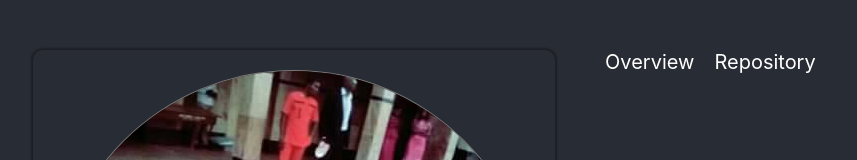
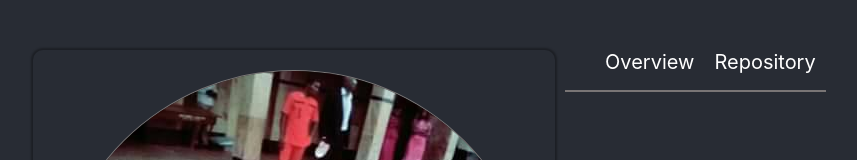
Before and after one commit to ceasar28/profile, a React (Create React App) app: page / in a window 1280 px wide. Shown: the top 160 px of the page, without its empty margins (17-874 px from the left). Built offline with nearby package versions, Linux system fonts and the light colour scheme.

Commit message:
Right side

```diff
--- a/src/Components/Rightcomponents/Rightside.js
+++ b/src/Components/Rightcomponents/Rightside.js
@@ -1,7 +1,12 @@
 import Rightnav from "./Rightnav";
-
+import Wrapper from "./Wrapper";
 const Rightside = () => {
-  return <Rightnav />;
+  return (
+    <div>
+      <Rightnav />
+      <Wrapper />
+    </div>
+  );
 };
 
 export default Rightside;
--- a/src/Components/Rightcomponents/Wrapper.css
+++ b/src/Components/Rightcomponents/Wrapper.css
@@ -0,0 +1,5 @@
+.wrapper {
+  border-radius: 5%;
+  border: 1px solid rgb(121, 117, 117);
+  margin-left: 10px;
+}
--- a/src/Components/Rightcomponents/Wrapper.js
+++ b/src/Components/Rightcomponents/Wrapper.js
@@ -1,4 +1,6 @@
 import "./Wrapper.css";
 
-const Wrapper = () => {};
+const Wrapper = (props) => {
+  return <div className="wrapper">{props.children}</div>;
+};
 export default Wrapper;
```
